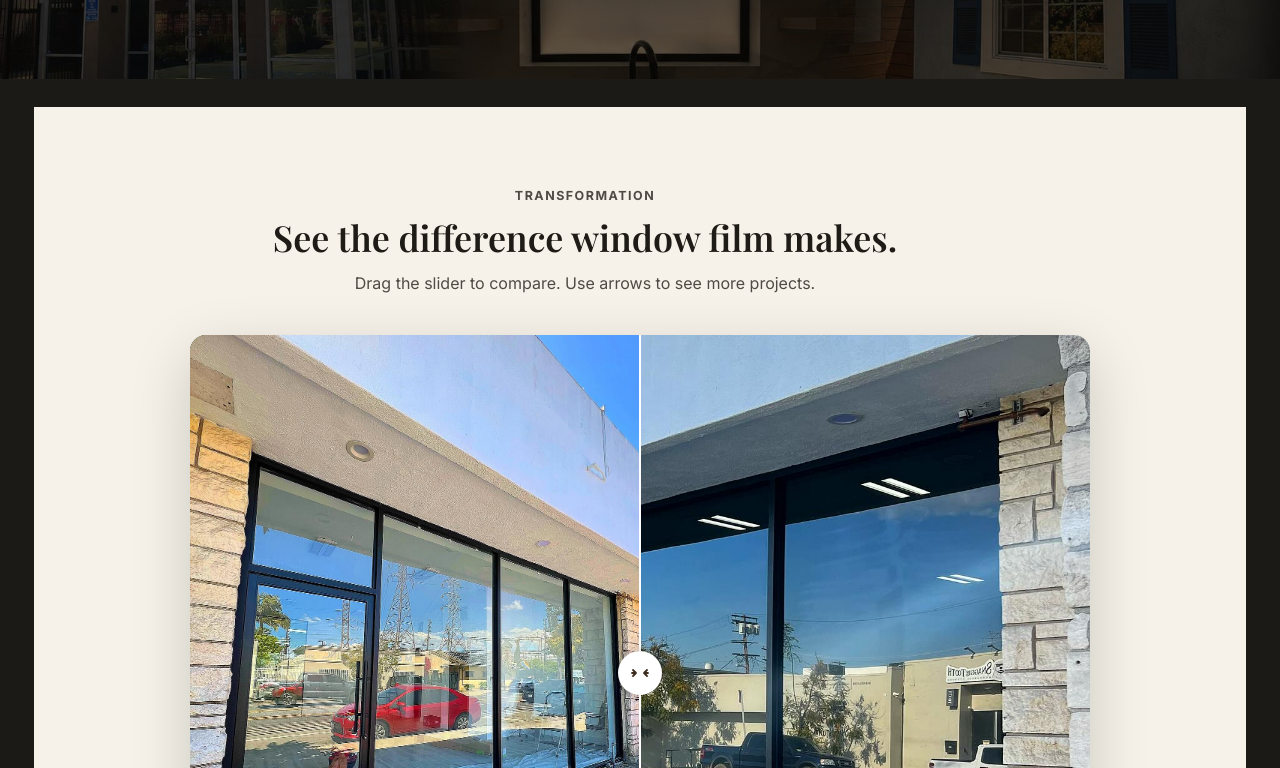
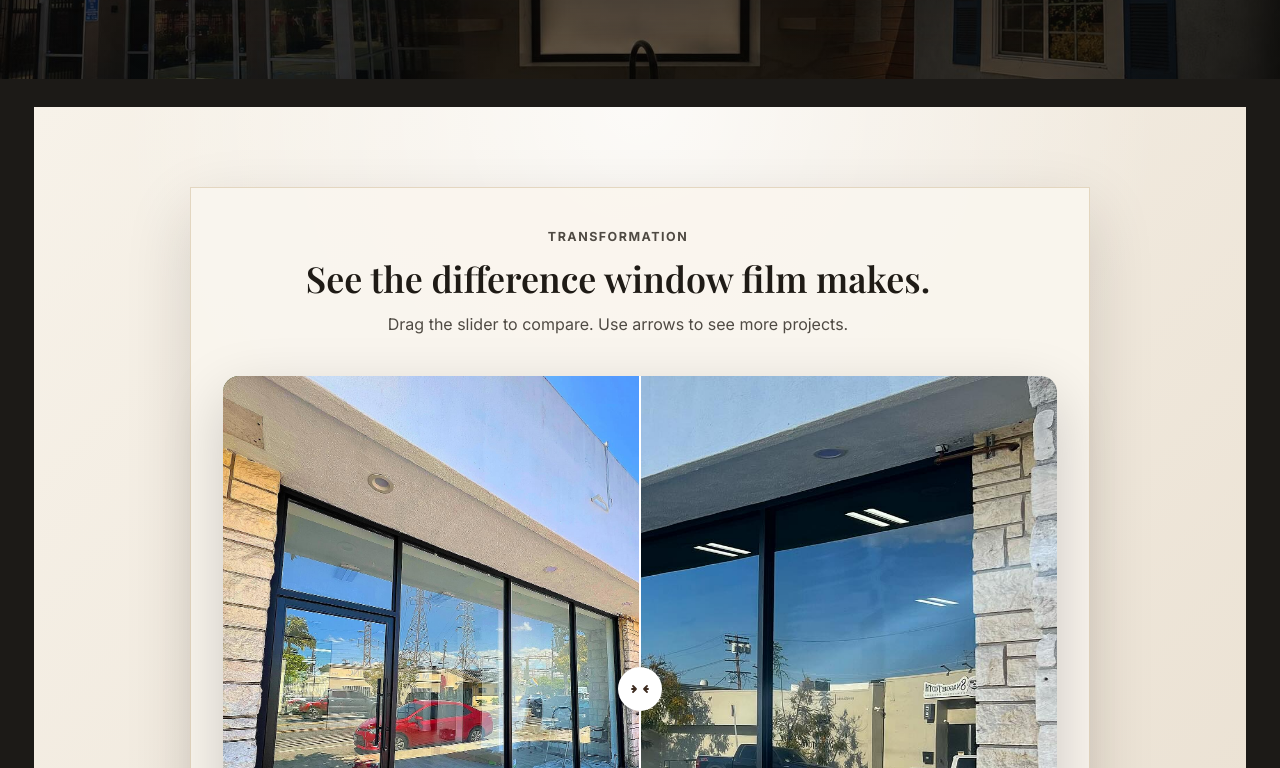
Before and after one commit to artev0906-bot/solcrestfilm-site, a website built with Vite: page index.html in a window 1280 px wide. Shown: the part 1892-2660 px from the top of the page. Built offline with nearby package versions, Linux system fonts and the light colour scheme; files whose address does not match are found by name.

Commit message:
Update Transformation section background to premium cream gradient

```diff
--- a/src/style.css
+++ b/src/style.css
@@ -1398,13 +1398,19 @@ h3 {
 
 /* ── Before / After slider ─────────────────────── */
 .before-after-section {
-  background: #F6F2E9;
+  background:
+    radial-gradient(circle at 50% 0%, rgba(255, 255, 255, 0.75), transparent 42%),
+    linear-gradient(135deg, #F7F2E9 0%, #E9DFD0 100%);
   padding: 80px 24px;
 }
 
 .ba-inner {
   max-width: 900px;
   margin: 0 auto;
+  padding: 40px 32px;
+  background: rgba(250, 246, 238, 0.94);
+  border: 1px solid rgba(170, 133, 72, 0.28);
+  box-shadow: 0 24px 60px rgba(37, 27, 17, 0.16);
 }
 
 .ba-slider {
```
